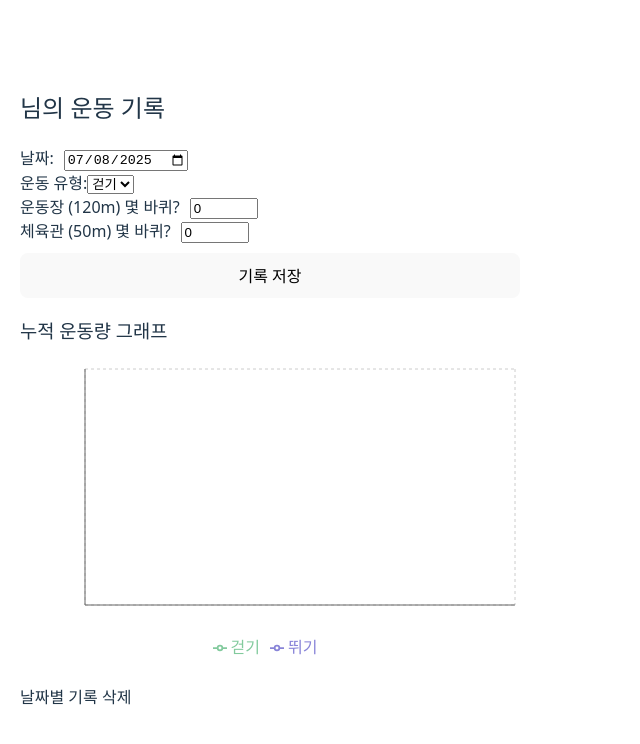
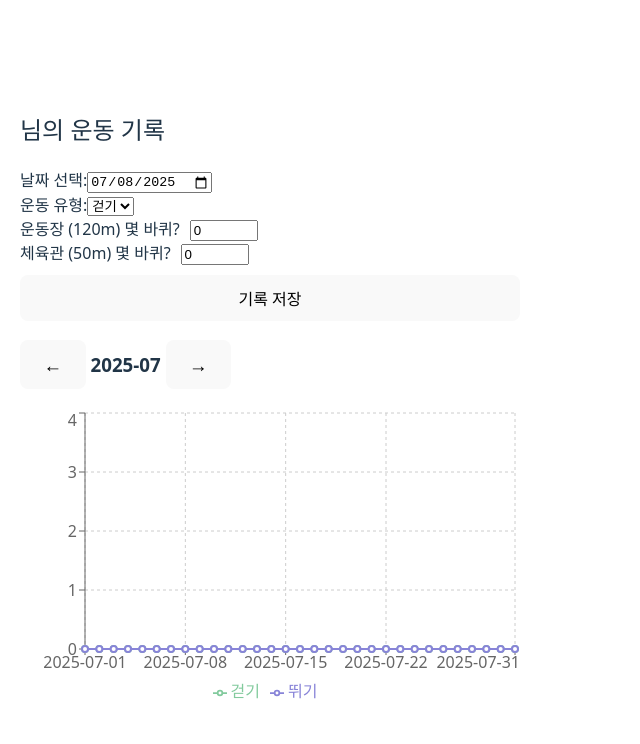
Before and after one commit to SEODONGJUN123/SDHEALTH, a React (Vite) app: page / in a window 1280 px wide. Both pictures are taken after a click on the button "입장하기". Shown: the top 744 px of the page, without its empty margins (0-640 px from the left). Built offline with nearby package versions, Linux system fonts and the light colour scheme.

Commit message:
Feat: 날짜 입력 및 누적 운동 기록 기능 추가

```diff
--- a/src/App.jsx
+++ b/src/App.jsx
@@ -1,12 +1,6 @@
 import React, { useState, useEffect } from 'react';
 import {
-  LineChart,
-  Line,
-  XAxis,
-  YAxis,
-  Tooltip,
-  CartesianGrid,
-  Legend,
+  LineChart, Line, XAxis, YAxis, Tooltip, CartesianGrid, Legend
 } from 'recharts';
 
 const STORAGE_KEY = 'exerciseRecords';
@@ -17,71 +11,81 @@ export default function App() {
   const [activity, setActivity] = useState('걷기');
   const [fieldLaps, setFieldLaps] = useState(0);
   const [gymLaps, setGymLaps] = useState(0);
-  const [date, setDate] = useState(() => new Date().toISOString().split('T')[0]);
+  const [date, setDate] = useState(new Date().toISOString().split('T')[0]);
   const [records, setRecords] = useState([]);
+  const [currentMonth, setCurrentMonth] = useState(() => {
+    const today = new Date();
+    return `${today.getFullYear()}-${String(today.getMonth() + 1).padStart(2, '0')}`;
+  });
 
+  // 로컬 저장 불러오기
   useEffect(() => {
     const stored = localStorage.getItem(STORAGE_KEY);
-    if (stored) setRecords(JSON.parse(stored));
+    if (stored) {
+      setRecords(JSON.parse(stored));
+    }
   }, []);
 
+  // 로컬 저장
   useEffect(() => {
     localStorage.setItem(STORAGE_KEY, JSON.stringify(records));
   }, [records]);
 
-  const handleSubmit = () => {
-    setSubmitted(true);
-  };
+  const handleSubmit = () => setSubmitted(true);
 
   const handleSave = () => {
     const total = fieldLaps * 120 + gymLaps * 50;
     const newRecord = { name, date, activity, meters: total };
-    const filtered = records.filter(
-      (r) => !(r.name === name && r.date === date && r.activity === activity)
-    );
+    const filtered = records.filter(r => !(r.name === name && r.date === date && r.activity === activity));
     setRecords([...filtered, newRecord]);
   };
 
-  const handleDelete = (targetDate) => {
-    const filtered = records.filter(
-      (r) => !(r.name === name && r.date === targetDate)
-    );
-    setRecords(filtered);
+  // 월별 데이터 추출
+  const monthlyRecords = records
+    .filter(r => r.name === name && r.date.startsWith(currentMonth))
+    .reduce((acc, cur) => {
+      if (!acc[cur.date]) acc[cur.date] = { 걷기: 0, 뛰기: 0 };
+      acc[cur.date][cur.activity] += cur.meters;
+      return acc;
+    }, {});
+
+  // 월 내 모든 날짜 생성
+  const getAllDaysInMonth = (year, month) => {
+    const days = [];
+    const date = new Date(year, month, 1);
+    while (date.getMonth() === month) {
+      days.push(date.toISOString().split('T')[0]);
+      date.setDate(date.getDate() + 1);
+    }
+    return days;
   };
 
-  const userRecords = records.filter((r) => r.name === name);
-  const dates = [...new Set(userRecords.map((r) => r.date))].sort();
+  const year = Number(currentMonth.split('-')[0]);
+  const month = Number(currentMonth.split('-')[1]) - 1;
+  const allDays = getAllDaysInMonth(year, month);
 
-  const fullDates = [];
-  if (dates.length > 0) {
-    const start = new Date(dates[0]);
-    const end = new Date(dates[dates.length - 1]);
-    for (let d = new Date(start); d <= end; d.setDate(d.getDate() + 1)) {
-      fullDates.push(d.toISOString().split('T')[0]);
-    }
-  }
+  const graphData = allDays.map(d => ({
+    date: d,
+    걷기: monthlyRecords[d]?.걷기 || 0,
+    뛰기: monthlyRecords[d]?.뛰기 || 0
+  }));
 
-  const graphData = fullDates.map((d) => {
-    const walk = userRecords.find((r) => r.date === d && r.activity === '걷기');
-    const run = userRecords.find((r) => r.date === d && r.activity === '뛰기');
-    return {
-      date: d,
-      걷기: walk ? walk.meters : 0,
-      뛰기: run ? run.meters : 0,
+  const changeMonth = (offset) => {
+    const date = new Date(year, month + offset, 1);
+    setCurrentMonth(`${date.getFullYear()}-${String(date.getMonth() + 1).padStart(2, '0')}`);
   };
-  });
 
   if (!submitted) {
     return (
-      <div style={{ padding: '20px', maxWidth: '400px', margin: 'auto' }}>
-        <h1>2025. 디지털 기반 학생 맞춤교육 체력증진 프로그램</h1>
+      <div style={{ padding: 20, maxWidth: 400, margin: 'auto' }}>
+        <h1>2025. 디지털 기반 체력증진 프로그램</h1>
         <input
           placeholder="이름을 입력하세요"
           value={name}
           onChange={(e) => setName(e.target.value)}
-          style={{ width: '100%', padding: '8px' }}
+          style={{ width: '100%', padding: 8, fontSize: 16 }}
         />
-        <button onClick={handleSubmit} style={{ marginTop: '10px', width: '100%' }}>
+        <button onClick={handleSubmit} style={{ marginTop: 12, width: '100%', padding: 10 }}>
           입장하기
         </button>
       </div>
@@ -89,16 +93,12 @@ export default function App() {
   }
 
   return (
-    <div style={{ padding: '20px', maxWidth: '600px', margin: 'auto' }}>
+    <div style={{ padding: 20, maxWidth: 600, margin: 'auto' }}>
       <h2>{name}님의 운동 기록</h2>
+      <div style={{ marginBottom: '1rem' }}>
         <div>
-        날짜:
-        <input
-          type="date"
-          value={date}
-          onChange={(e) => setDate(e.target.value)}
-          style={{ marginLeft: '10px' }}
-        />
+          날짜 선택:
+          <input type="date" value={date} onChange={(e) => setDate(e.target.value)} />
         </div>
         <div>
           운동 유형:
@@ -125,11 +125,17 @@ export default function App() {
             style={{ marginLeft: '10px', width: '60px' }}
           />
         </div>
-      <button onClick={handleSave} style={{ marginTop: '10px', width: '100%' }}>
+        <button onClick={handleSave} style={{ marginTop: 10, width: '100%', padding: 10 }}>
           기록 저장
         </button>
+      </div>
 
-      <h3>누적 운동량 그래프</h3>
+      <h3>
+        <button onClick={() => changeMonth(-1)}>{'←'}</button>
+        {' '} {currentMonth} {' '}
+        <button onClick={() => changeMonth(1)}>{'→'}</button>
+      </h3>
+
       <LineChart width={500} height={300} data={graphData}>
         <CartesianGrid strokeDasharray="3 3" />
         <XAxis dataKey="date" />
@@ -139,18 +145,6 @@ export default function App() {
         <Line type="monotone" dataKey="걷기" stroke="#82ca9d" strokeWidth={2} />
         <Line type="monotone" dataKey="뛰기" stroke="#8884d8" strokeWidth={2} />
       </LineChart>
-
-      <h4>날짜별 기록 삭제</h4>
-      <ul>
-        {fullDates.map((d) => (
-          <li key={d}>
-            {d}{' '}
-            <button onClick={() => handleDelete(d)} style={{ marginLeft: '10px' }}>
-              삭제
-            </button>
-          </li>
-        ))}
-      </ul>
     </div>
   );
 }
```
Lines whose indentation alone changed are shown as unchanged.
